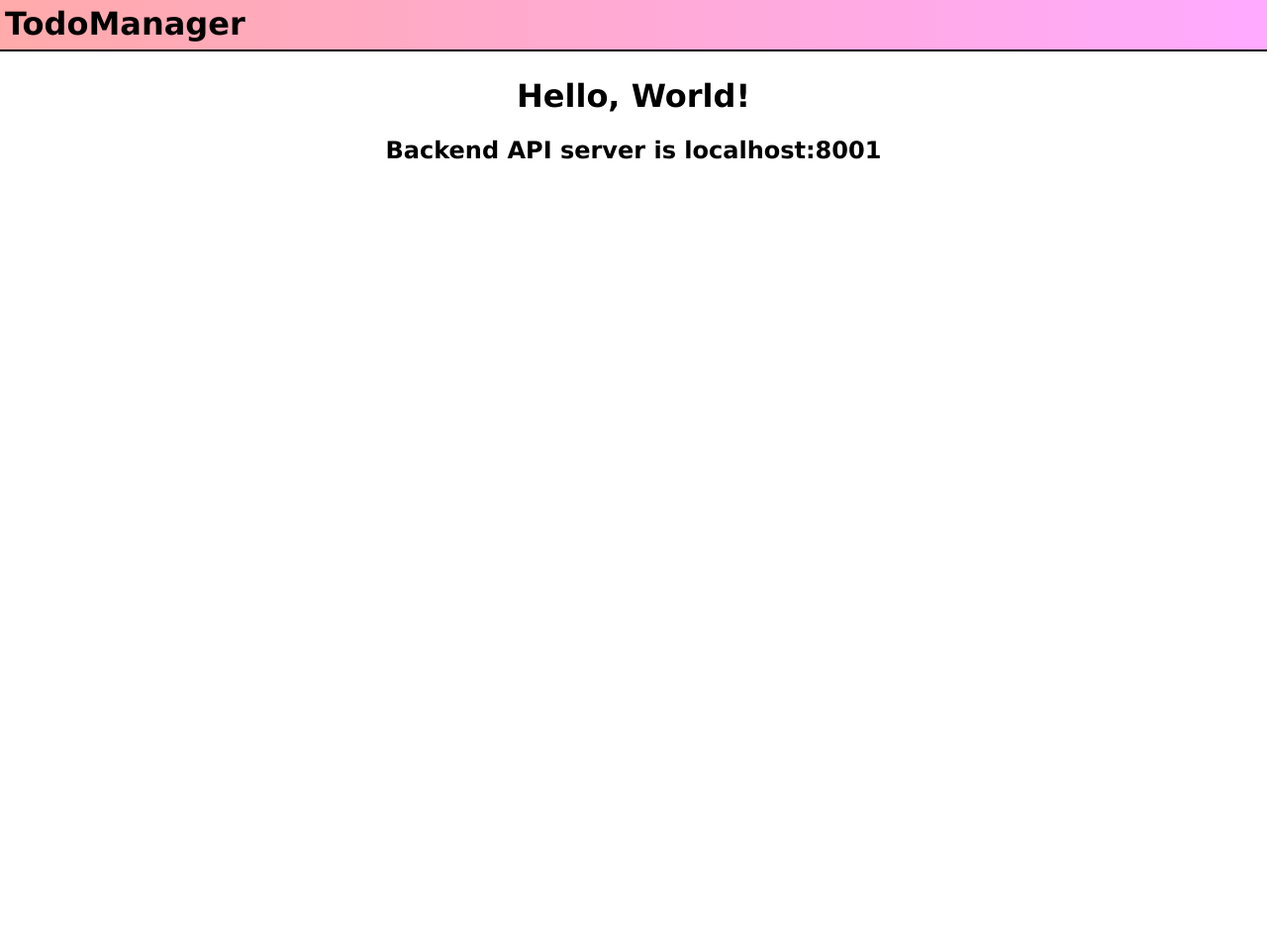
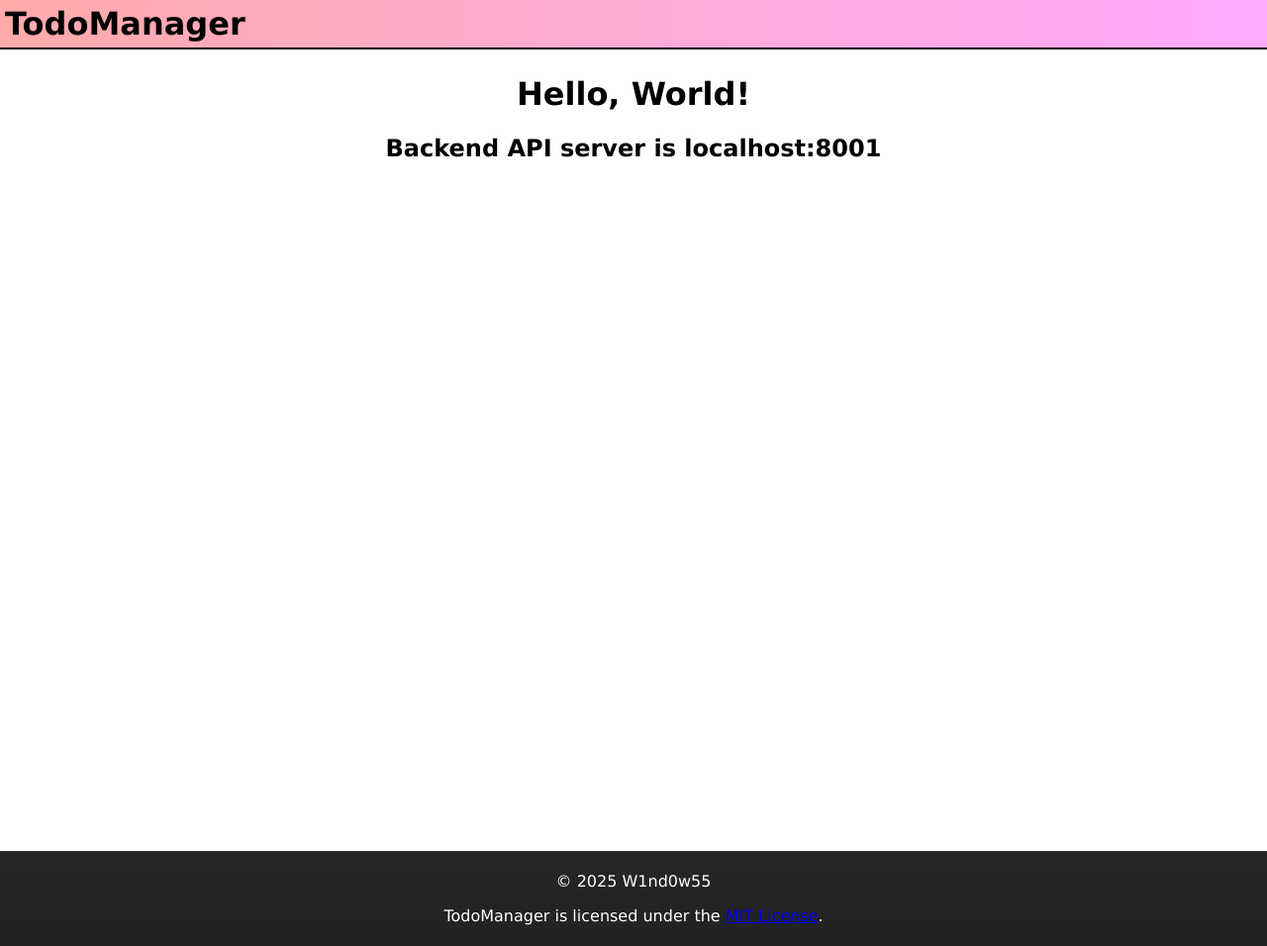
Before and after one commit to W1nd0w55/TodoManager, a Django app: page / in a window 1280 px wide. Shown: the whole page at 99% size. Before the commit the page ends 161 px from the top, so only its background shows below. Run offline with Django 5.2, Linux system fonts and the light colour scheme.

Commit message:
added footer

```diff
--- a/frontend/static/css/main.css
+++ b/frontend/static/css/main.css
@@ -11,7 +11,6 @@ header, main, footer
 
 header
 {
-    height: 40px;
     background-image: linear-gradient(to right, #faa, #faf);
     width: auto;
     top: 0px;
@@ -20,5 +19,16 @@ header
 
 main
 {
+    height: 100vh;
+}
+
+main, footer
+{
     text-align: center;
 }
+
+footer
+{
+    background-image: linear-gradient(to top, #222, #262626);
+    color: #fff;
+}
--- /dev/null
+++ b/frontend/static/js/main.js
@@ -0,0 +1,3 @@
+let header = document.querySelector('header');
+let  main  = document.querySelector('main');
+let footer = document.querySelector('footer');
--- a/frontend/web/templates/base.html
+++ b/frontend/web/templates/base.html
@@ -12,6 +12,9 @@
         </header>
         <main>{% block main %}{% endblock %}</main>
         <footer>
+            <p>© 2025 W1nd0w55</p>
+            <p>TodoManager is licensed under the <a href="https://opensource.org/license/mit">MIT License</a>.</p>
         </footer>
+        <script src="/static/js/main.js"></script>
     </body>
 </html>
```
Also changed, not shown: 1 other file.
